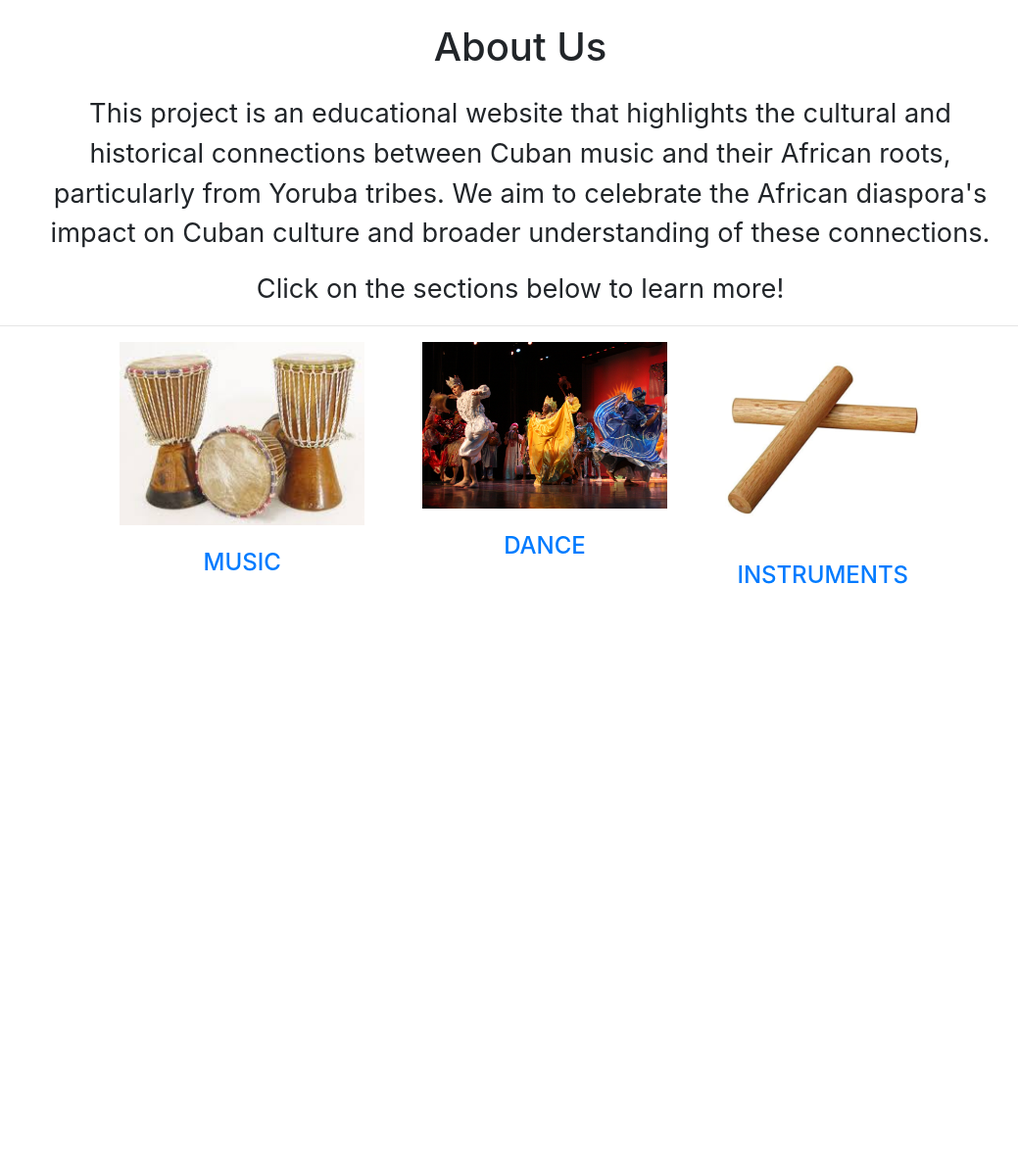
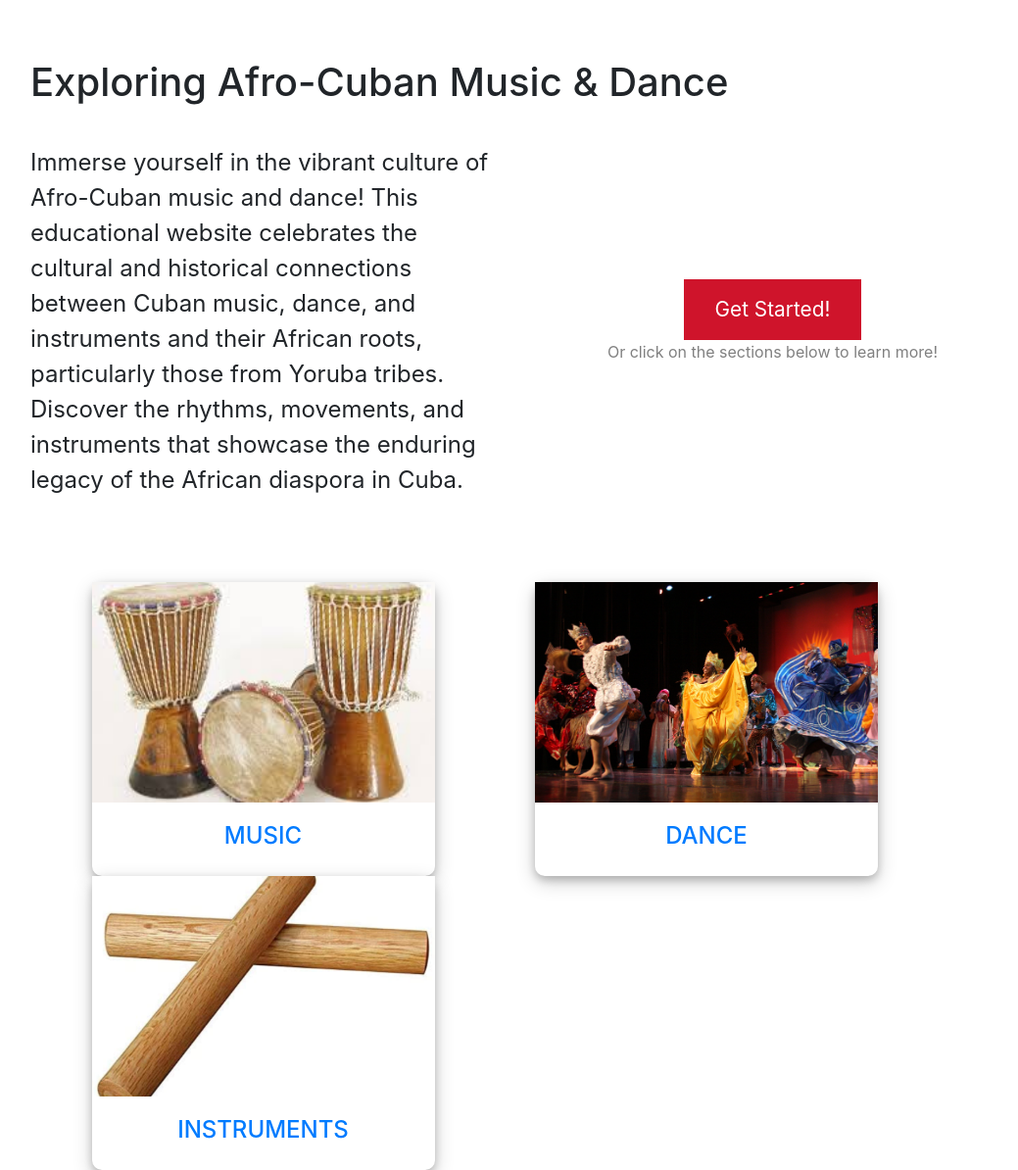
Before and after one commit to darmoment/salsa-soca-reggae, a Flask app: page / in a window 1280 px wide. Shown: the part 56-1250 px from the top of the page at 98% size, without its empty margins (109-1148 px from the left). Before the commit the page ends 652 px from the top, so only its background shows below. Run offline with Flask 3, Linux system fonts and the light colour scheme; some libraries are stand-ins or nearby versions.

Commit message:
Updated homepage styling

```diff
--- a/static/main.css
+++ b/static/main.css
@@ -186,16 +186,43 @@ Waiting Ajax stuff
 }
 
 .homeTab{
+
     .top{
-        text-align: center;
         width: 80%;
         margin: auto;
         h1{
-            margin: 1.5rem 0;
+            margin: 60px 0 40px 0px;
         }
 
         p{
-            font-size: 1.7rem;
+            font-size: 1.5rem;
+        }
+
+        button{
+            background-color: #CF142B; /* Green */
+            border: none;
+            color: white;
+            padding: 15px 32px;
+            text-align: center;
+            text-decoration: none;
+            display: inline-block;
+            font-size: 1.3rem;
+            cursor: pointer;
+        }
+
+        button:hover{
+            background-color: #3d98e0;
+        }
+
+
+        .right{
+            text-align: center;
+            margin: auto;
+
+            p{
+                color: grey;
+                font-size: 16px;
+            }
         }
     }
 
@@ -206,10 +233,25 @@ Waiting Ajax stuff
 
         .items{
             display: flex;
-            justify-content: space-evenly;
+            margin-top: 70px;
 
             .homeCard{
                 text-align: center;
+                border-radius: 10px;
+                box-shadow: 0 4px 8px 0 rgba(0, 0, 0, 0.2), 0 6px 20px 0 rgba(0, 0, 0, 0.19);
+                width: 350px;
+                height: 300px;
+
+                img{
+                    width: 100%;
+                    height: 75%;
+                    object-fit: cover;
+                }
+
+                h4{
+                    margin: 20px 0px;
+                }
+
             }
         }
     }
--- a/templates/cited.html
+++ b/templates/cited.html
@@ -22,6 +22,8 @@
         <p>“Rueda de Casino.” Rueda.Casino, 4 Feb. 2024, rueda.casino/rueda-structures/rueda-de-casino/. </p>
         <hr/>
         <p>World Music Network. “Cuba: Son and Afro-Cuban Music.” World Music Network, 2011, worldmusic.net/blogs/guide-to-world-music/cuba-son-and-afro-cuban-music. </p>
+        <hr/>
+        <p>Notes from Christopher Washburne's class ♥︎</p>
     </div>
 </div>
 {% endblock %}
--- a/templates/home.html
+++ b/templates/home.html
@@ -8,39 +8,43 @@
 
     });
 
+    function redirectToMusic() {
+        window.location.href = "/music";
+    }
+
 </script>
 
 <div class="container-fluid homeTab">
     <div class="top">
-        <h1>About Us</h1>
-        <p>This project is an educational website that highlights the cultural and historical connections between Cuban music and their African roots, particularly from Yoruba tribes. We aim to celebrate the African diaspora's impact on Cuban culture and broader understanding of these connections. </p>
-        <p>Click on the sections below to learn more!</p>
+        <h1>Exploring Afro-Cuban Music & Dance</h1>
+        <div class="row">
+            <div class="col-sm-6">
+                <p>Immerse yourself in the vibrant culture of Afro-Cuban music and dance! This educational website celebrates the cultural and historical connections between Cuban music, dance, and instruments and their African roots, particularly those from Yoruba tribes. Discover the rhythms, movements, and instruments that showcase the enduring legacy of the African diaspora in Cuba.</p>
+            </div>
+            <div class="col-sm right">
+                <button onclick="redirectToMusic()">Get Started!</button>
+                <p>Or click on the sections below to learn more!</p>
+            </div>
+        </div>
     </div>
 
-    <hr/>
     <div class="navstuff">
         <div class="row items">
-            <a href="music">
-                <div class="col homeCard">
-                    <img src="../static/assets/img/drums.jpeg" width="250px">
-                    <br>
-                    <br>
+            <a href="music" class="col-sm">
+                <div class="homeCard">
+                    <img src="../static/assets/img/drums.jpeg">
                     <h4>MUSIC</h4>
                 </div>
             </a>
-            <a href="dance">
-                <div class="col homeCard">
-                    <img src="../static/assets/img/dancers.jpg" width="250px">
-                    <br>
-                    <br>
+            <a href="dance" class="col-sm">
+                <div class="homeCard">
+                    <img src="../static/assets/img/dancers.jpg">
                     <h4>DANCE</h4>
                 </div>
             </a>
-            <a href="/">
-                <div class="col homeCard">
-                    <img src="../static/assets/img/clave.jpg" width="200px">
-                    <br>
-                    <br>
+            <a href="/" class="col-sm">
+                <div class="homeCard">
+                    <img src="../static/assets/img/clave.jpg">
                     <h4>INSTRUMENTS</h4>
                 </div>
             </a>
```
